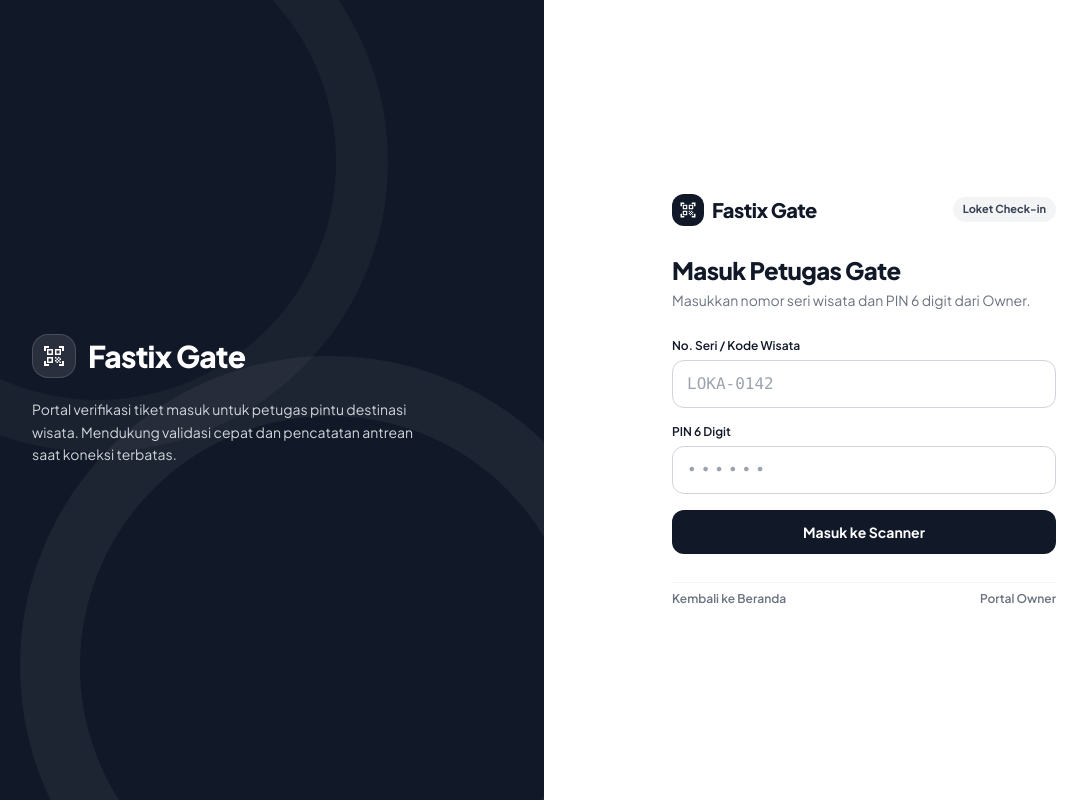
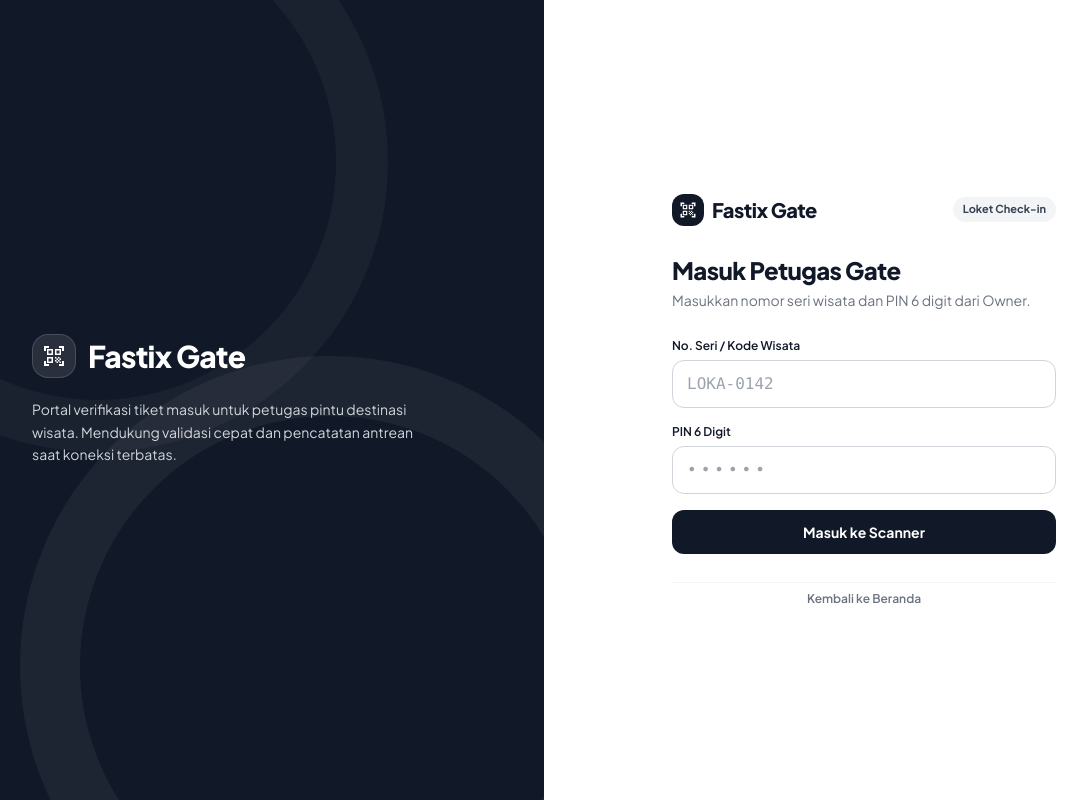
Before and after one commit to xernom-gt/fastix, a React (Vite) app in the folder app/: page /gate/login in a window 1280 px wide. Shown: the whole page, without its empty margins (96-1183 px from the left). Built offline with nearby package versions, Linux system fonts and the light colour scheme; no server answers.

Commit message:
chore(app): remove Portal Owner link from GateLoginPage

```diff
--- a/app/src/pages/GateLoginPage.tsx
+++ b/app/src/pages/GateLoginPage.tsx
@@ -199,12 +199,9 @@ export default function GateLoginPage() {
             </button>
           </form>
 
-          <div className="pt-2 border-t border-gray-100 flex items-center justify-between text-xs text-gray-500">
+          <div className="pt-2 border-t border-gray-100 flex items-center justify-center text-xs text-gray-500">
             <Link to="/explore" className="hover:text-[#111827] font-semibold">
               Kembali ke Beranda
-            </Link>
-            <Link to="/mitra" className="hover:text-[#111827] font-semibold">
-              Portal Owner
             </Link>
           </div>
         </div>
```
